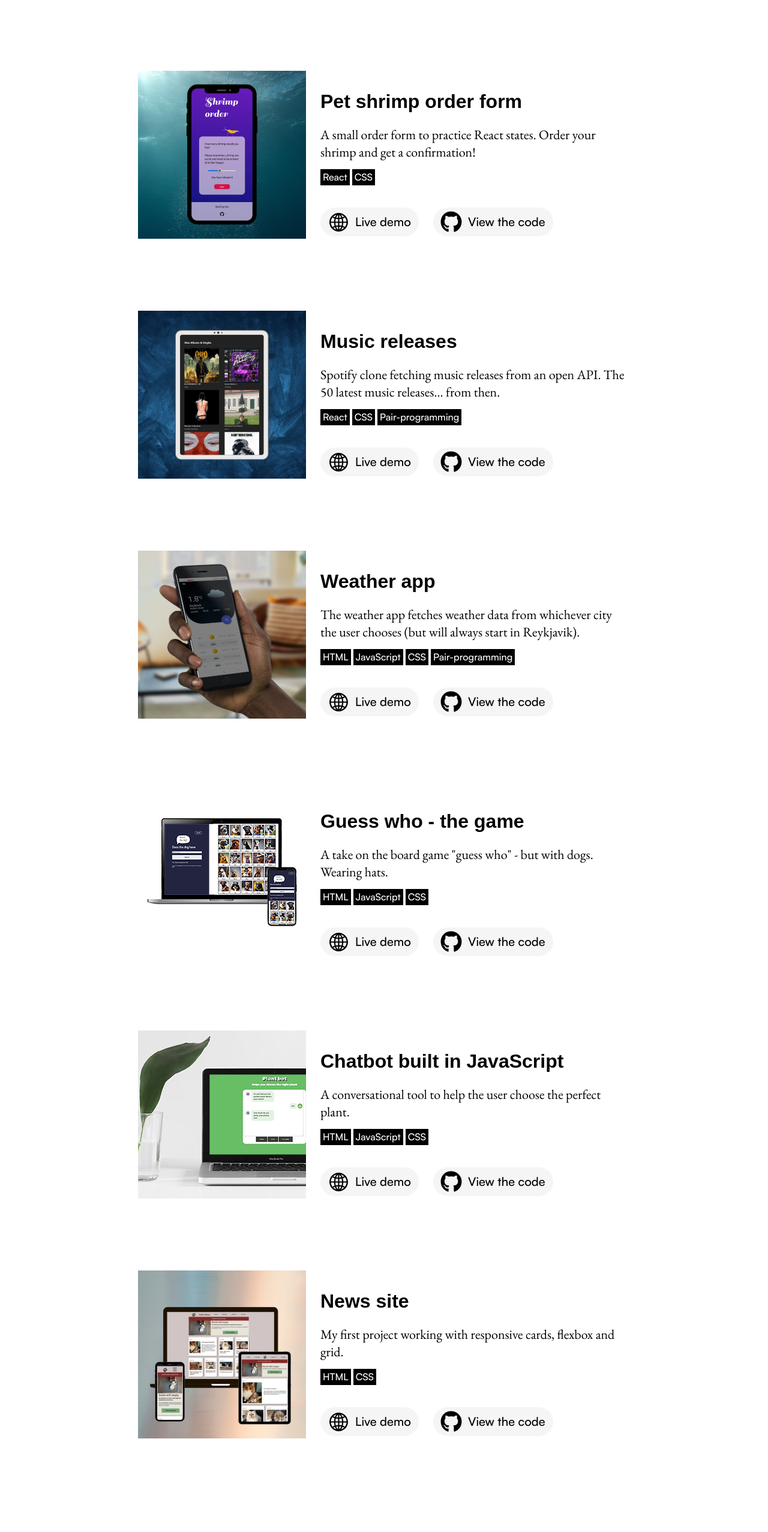
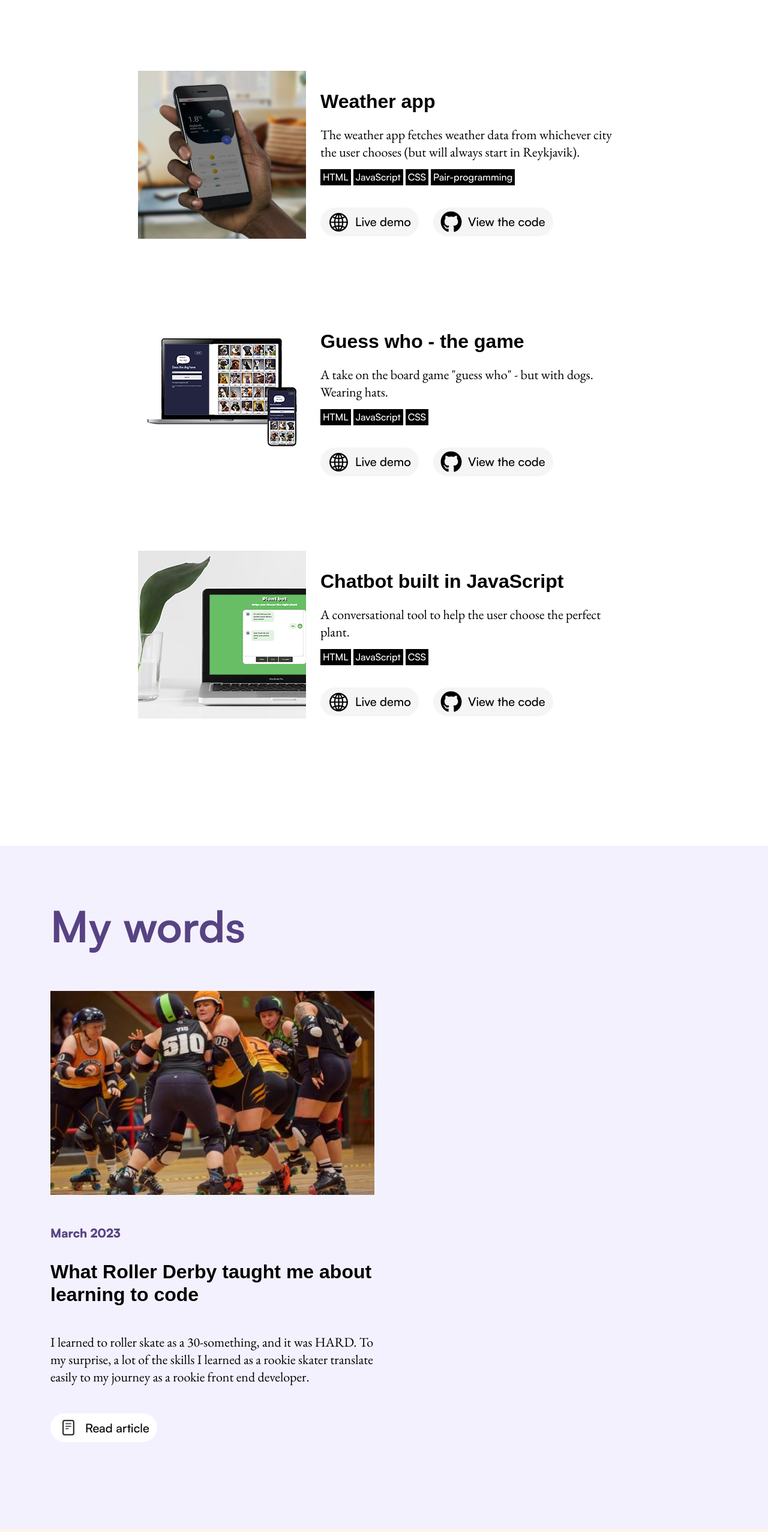
Before and after one commit to code-and-cats/portfolio, a React (Create React App) app: page / in a window 1280 px wide. Shown: the part 5472-8026 px from the top of the page at 60% size. Built offline with nearby package versions, Linux system fonts and the light colour scheme.

Commit message:
remove some projects

```diff
--- a/src/assets/projectList.js
+++ b/src/assets/projectList.js
@@ -90,26 +90,6 @@ const projectList = [
     code: 'https://github.com/code-and-cats/project-design-handoff'
   },
   {
-    name: 'Pet shrimp order form',
-    img: '../img/shrimporder.png',
-    alt: 'the site shown on mobile',
-    description:
-      'A small order form to practice React states. Order your shrimp and get a confirmation!',
-    tags: ['React', 'CSS'],
-    demo: 'https://astounding-starship-c864d5.netlify.app/',
-    code: 'https://github.com/code-and-cats/project-survey'
-  },
-  {
-    name: 'Music releases',
-    img: '../img/musicreleases.png',
-    alt: 'the site shown on tablet',
-    description:
-      'Spotify clone fetching music releases from an open API. The 50 latest music releases... from then.',
-    tags: ['React', 'CSS', 'Pair-programming'],
-    demo: 'https://vio-and-fridas-music-release-project.netlify.app/',
-    code: 'https://github.com/Technigo/project-music-releases/pull/251'
-  },
-  {
     name: 'Weather app',
     img: '../img/weatherapp.png',
     alt: 'hand holding a mobile phone with the app on it',
@@ -138,16 +118,6 @@ const projectList = [
     tags: ['HTML', 'JavaScript', 'CSS'],
     demo: 'https://vermillion-kashata-dd952d.netlify.app/',
     code: 'https://github.com/code-and-cats/project-chatbot'
-  },
-  {
-    name: 'News site',
-    img: '../img/dailymews.png',
-    alt: 'the site shown on desktop, mobile and tablet',
-    description:
-      'My first project working with responsive cards, flexbox and grid.',
-    tags: ['HTML', 'CSS'],
-    demo: 'https://earnest-sorbet-0d6a88.netlify.app/',
-    code: 'https://github.com/code-and-cats/project-news-site'
   }
 ]
 
```
